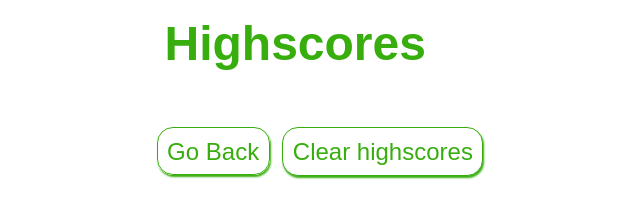
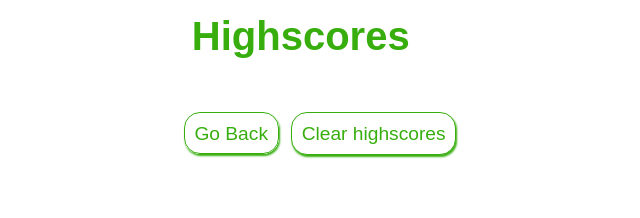
Before and after one commit to karra-ormsby/Coding-Quiz, a plain HTML site: page highscore.html in a window 1280 px wide. Shown: the whole page, without its empty margins (320-960 px from the left). Drawn offline with Linux system fonts and the light colour scheme.

Commit message:
added text to the README file and adjusted some font sizes as they appeared bigger once the page was deployed

```diff
--- a/assets/CSS/highscore.css
+++ b/assets/CSS/highscore.css
@@ -14,27 +14,24 @@ body {
     height: 100vh;
     display: flex;
     justify-content: center;
-    align-items: start;
-    max-width: 80rem;
+    max-width: 50rem;
     margin: 0 auto;
 }
 
 #highscore {
-    font-size: 3rem;
+    font-size: 2.5rem;
      color: var(--main-text-color);
-     margin-top: 1rem;
-     margin-bottom: 2rem;
-    margin-left: 0.5rem
+     margin: 1rem 0 2rem 0.5rem;
 }
 
 #highscore-list {
-    font-size: 1.5rem;
-    margin-bottom: 1rem;
+    font-size: 1.2rem;
+    margin-bottom: 0.5rem;
     margin-left: 0.5rem
 }
 
 .btn {
-    font-size: 1.5rem;
+    font-size: 1.2rem;
     padding: 0.6rem;
     margin-top:1.5rem;
     color: var(--main-text-color);
@@ -42,7 +39,6 @@ body {
     background-color: white;
     border-radius: 1rem;
     box-shadow: 1px 2px 2px var(--main-text-color);
-
 }
 
 #back {
--- a/assets/CSS/style.css
+++ b/assets/CSS/style.css
@@ -22,7 +22,7 @@ main {
     display: flex;
     justify-content: center;
     align-items: center;
-    max-width: 80rem;
+    max-width: 70rem;
     margin: 0 auto;
 }
 
@@ -32,17 +32,17 @@ main {
 }
 
 #time {
-    font-size: 1.5rem;
+    font-size: 1.2rem;
     color: var(--main-text-color);
     margin: 1.1rem 0 0 0.5rem;
 }
 
 #start {
-    font-size: 3rem;;
+    font-size: 2.5rem;;
 }
 
 .btn {
-    font-size: 1.5rem;
+    font-size: 1.2rem;
     padding: 0.6rem;
     color: var(--main-text-color);
     border: 0.1rem solid var(--main-text-color);
@@ -53,7 +53,7 @@ main {
 }
 
 .answer {
-    font-size: 1.5rem;
+    font-size: 1.2rem;
     list-style: none;
     margin-bottom: 1.2rem;
     border: 0.1rem solid white;
@@ -68,27 +68,27 @@ main {
 }
 
 .question {
-    font-size: 2rem;
+    font-size: 1.5rem;
     margin-bottom: 2.5rem;
     text-align: center;
 }
 
 #question-p {
-    font-size: 2rem;
+    font-size: 1.7rem;
     color: #69C24A;
 }
 
 #submit-points {
-    font-size: 2rem;
+    font-size: 1.4rem;
     margin-bottom: 2rem;
 }
 
 #submit-paragraph {
-    font-size: 1.5rem;
+    font-size: 1.2rem;
 }
 
 #name {
-    font-size: 2rem;
+    font-size: 1.7rem;
     padding: 0.8rem;
     margin-top: 1rem;
     margin-bottom: 1.1rem;
@@ -100,5 +100,5 @@ main {
 
 ::placeholder {
     color: #69C24A;
-    font-size: 1.3rem;
+    font-size: 1rem;
 }
--- a/highscore.html
+++ b/highscore.html
@@ -4,21 +4,17 @@
 <head>
     <meta charset="UTF-8" />
     <meta name="viewport" content="width=device-width, initial-scale=1.0" />
+    <link rel="stylesheet" href="./assets/css/reset.css"/>
     <link rel="stylesheet" href="assets/CSS/highscore.css">
     <title>Highscores</title>
 </head>
 
 <body>
-
     <section>
-        <h2 id="highscore">Highscores</h2>
-        <div id="highscore-list" class="hero">
-            <div id="end"></div>
-        </div>
+        <h1 id="highscore">Highscores</h2>
+        <div id="highscore-list" class="hero"></div>
         <a href="./index.html" id="back" class="btn">Go Back</a>
         <button id="clear-button" class="btn">Clear highscores</button>
-
-        </div>
     </section>
 
     <script src="./assets/JS/highscorescript.js"></script>
```
Also changed, not shown: assets/JS/script.js (+3 -6 lines), assets/images/Highscore Btn.png (added), assets/images/Highscores Page.png (added), assets/images/Question and answer section.png (added), assets/images/Start Btn.png (added), assets/images/Submit score screen.png (added), assets/images/Timer.png (added), 2 other files.
